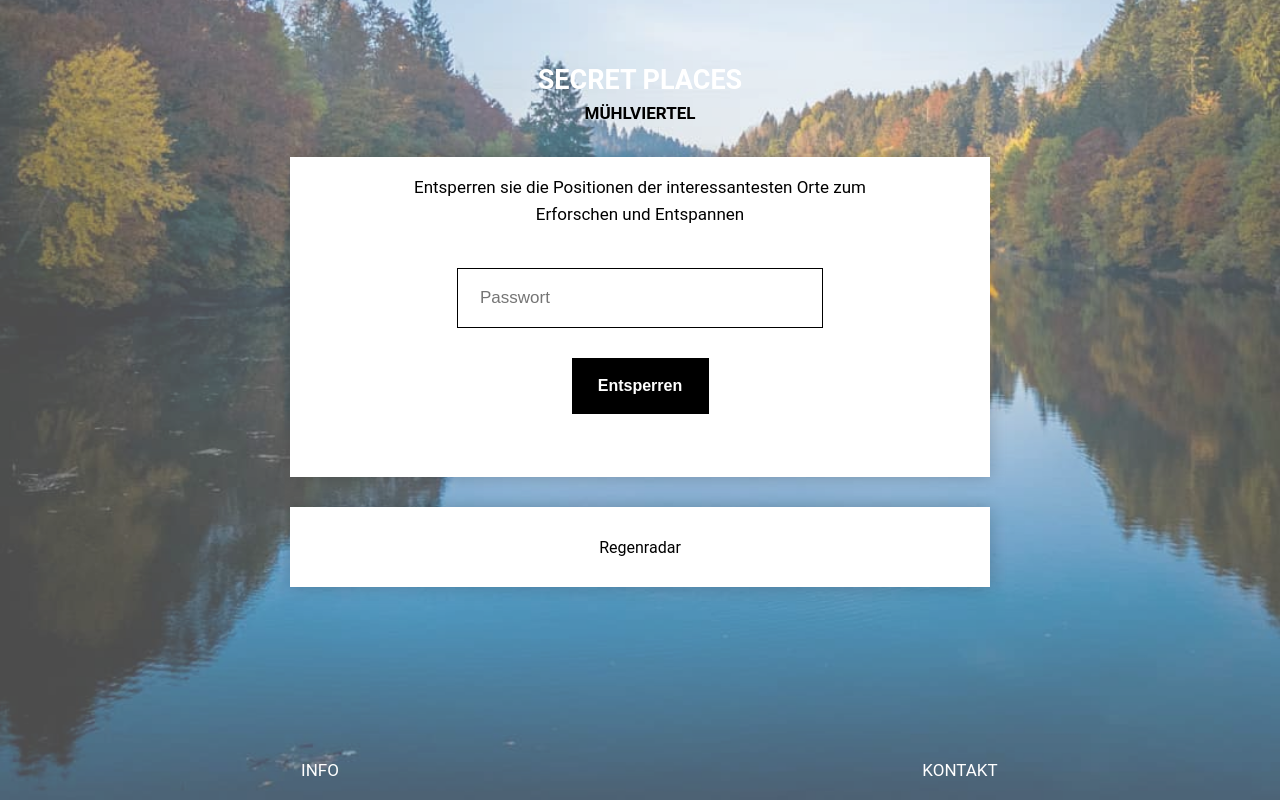
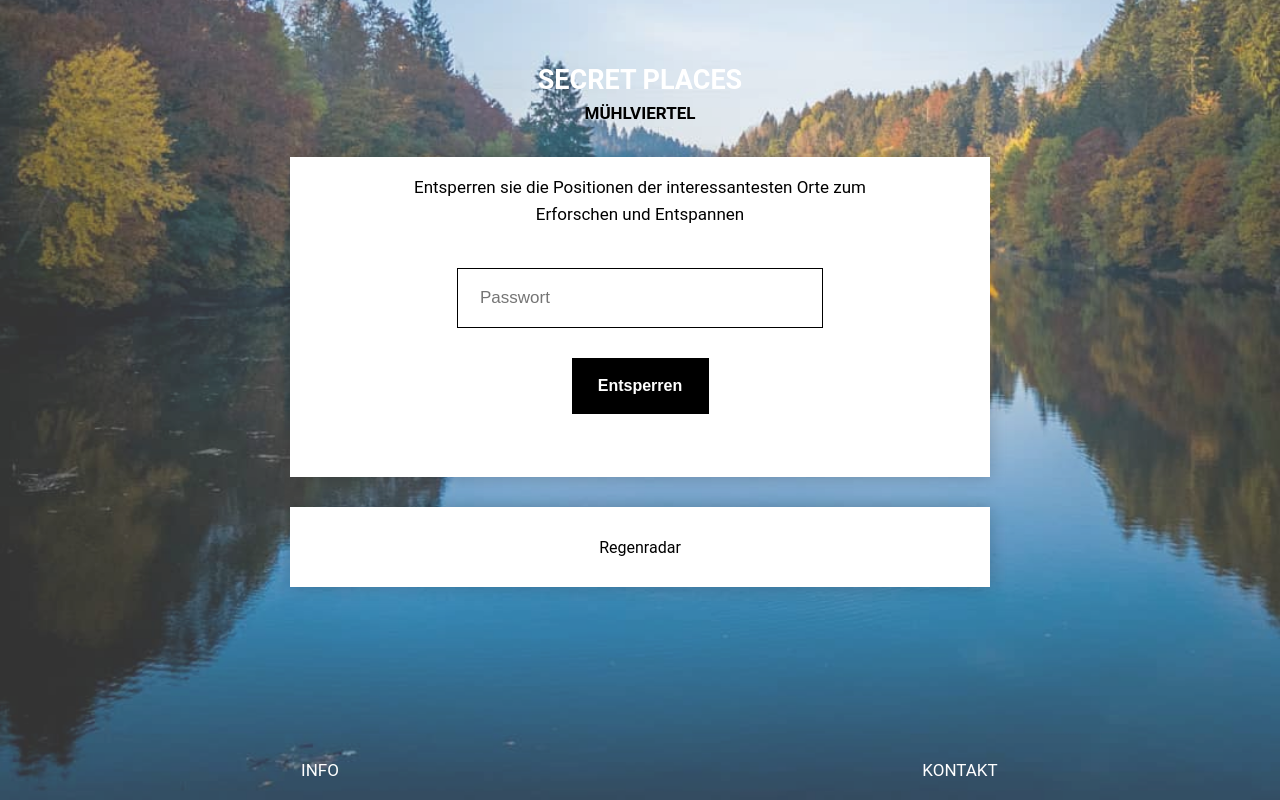
Before and after one commit to MichaelSchauer/michaelschauer.github.io, a PHP site: page / in a window 1280 px wide. Run offline with PHP 8.4, Linux system fonts and the light colour scheme.

Commit message:
Add files via upload

```diff
--- a/style.css
+++ b/style.css
@@ -34,7 +34,7 @@ body {
 
 .contentwrapIMG::after{
     content: "";
-    opacity: 0.7;
+    opacity: 0.8;
     top: 0;
     left: 0;
     bottom: 0;
```
